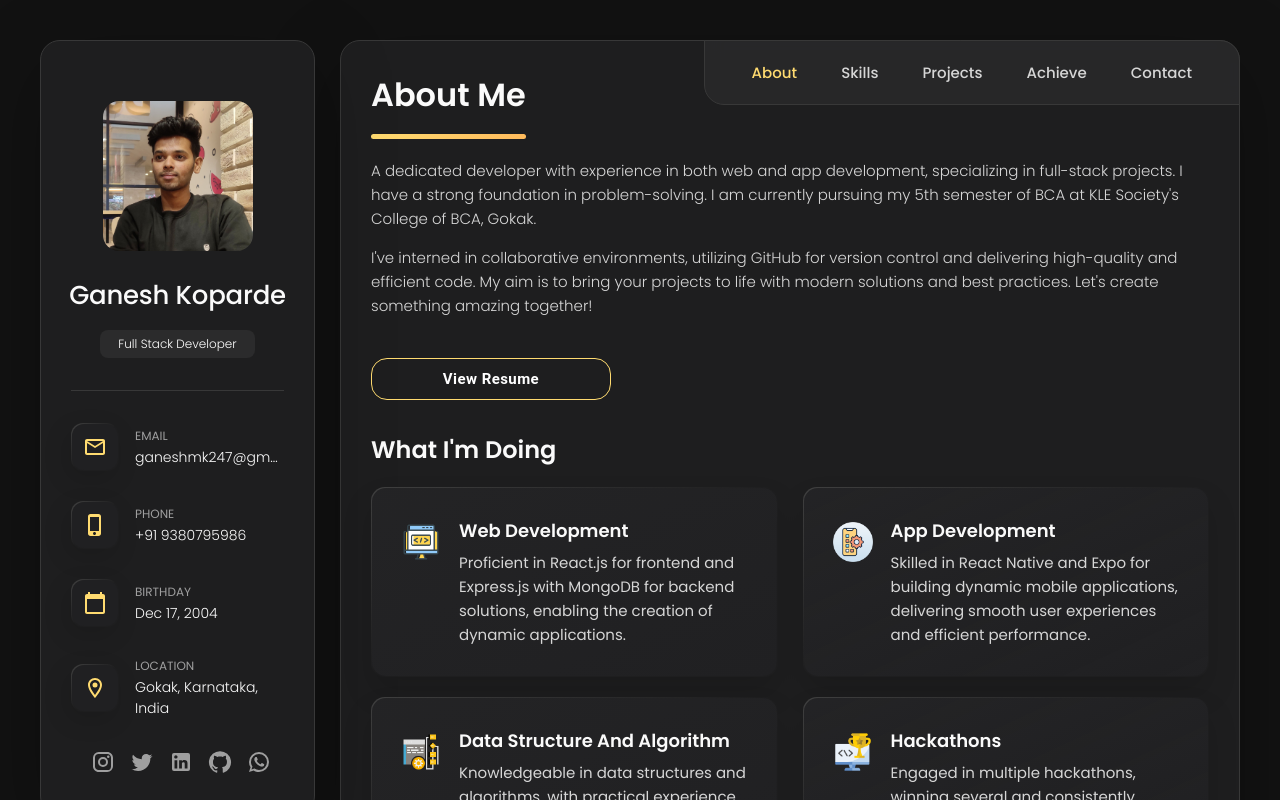
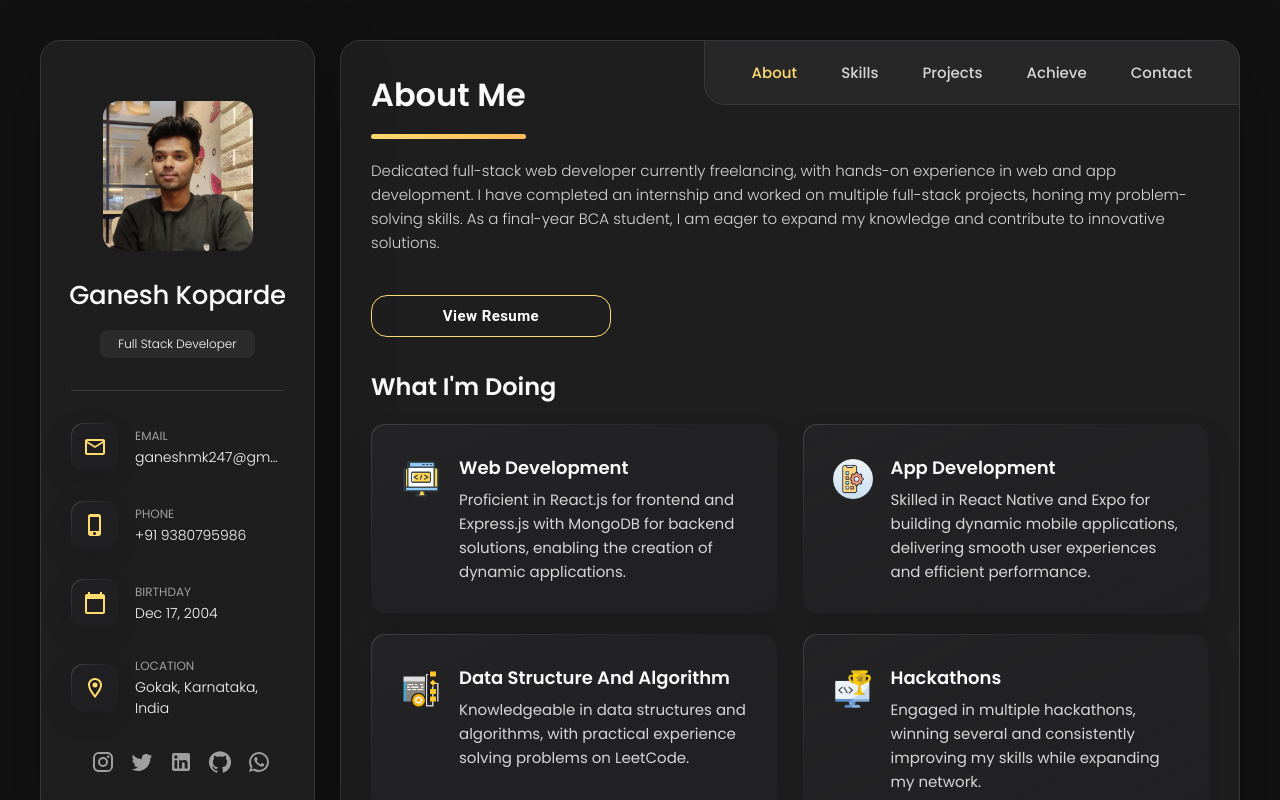
Before and after one commit to Ganesh-Mk/Portfolio, a React (Vite) app: page / in a window 1280 px wide. Shown: the top 800 px of the page. Built offline with nearby package versions, Linux system fonts and the light colour scheme.

Commit message:
Added skill, removed project

```diff
--- a/src/Images.jsx
+++ b/src/Images.jsx
@@ -213,7 +213,10 @@ import hubliCodingCertificate from "./assets/achievements/hubliCodingCertificate
 import clashofcodesCertificate from "./assets/achievements/clashofcodesCertificate.jpg";
 import hackoverflowCertificate from "./assets/achievements/hackoverflowCertificate.jpg";
 
+import typescript from "./assets/skillIcons/typescript.png";
+
 export const images = {
+  typescript,
   hubliCodingCertificate,
   clashofcodesCertificate,
   hackoverflowCertificate,
--- a/src/data/achievementsData.jsx
+++ b/src/data/achievementsData.jsx
@@ -18,18 +18,10 @@ export const achievementData = [
       images.hubli24Hour2,
       images.hubli24Hour3,
       images.hubli24Hour4,
-      images.hubli24Hour5,
       images.hubli24Hour6,
       images.hackoverflowCertificate,
     ],
   },
-  {
-    title: "Won National Level Coding Event in Hubli",
-    date: "29 Nov, 2024",
-    desc: `Won the National Level Coding Compeition with a ₹5000 Cash Prize hosted by KLE Institute of Technology, HUBLI.`,
-    images: [images.hubli24Hour5, images.hubliCodingCertificate],
-  },
-
   {
     title: "Victory at National Level Web Dev Competition",
     date: "14 to 16 Dec, 2023",
@@ -41,6 +33,14 @@ export const achievementData = [
       images.savishkarCerti,
     ],
   },
+  {
+    title: "Won National Level Coding Event in Hubli",
+    date: "29 Nov, 2024",
+    desc: `Won the National Level Coding Compeition with a ₹5000 Cash Prize hosted by KLE Institute of Technology, HUBLI.`,
+    images: [images.hubli24Hour5, images.hubliCodingCertificate],
+  },
+
+
   {
     title: "Victory in the web design competition",
     date: "July 27, 2024",
--- a/src/data/projectsData.jsx
+++ b/src/data/projectsData.jsx
@@ -132,30 +132,30 @@ This Coding Problem-Solving Platform is a full-stack website where users can pra
     alt: "Project image",
     desc: `Fully responsive SpaceX website using HTML, CSS, JS, GSAP, and Locomotive. ✨ Check out the creative animations and seamless responsiveness, even optimized for smartwatches! 🌐`,
   },
-  {
-    title: "Nitai Innovations - Startup Company Official Website",
-    category: "Web Development",
-    download: null,
-    images: [
-      images.nitai1,
-      images.nitai2,
-      images.nitai3,
-      images.nitai4,
-      images.nitai5,
-      images.nitai6,
-    ],
-    live: "https://nitaiinnovations.netlify.app/",
-    repo: "https://github.com/Ganesh-Mk/nitaiinnovations",
-    video: `https://drive.google.com/file/d/1fWX45_a2-3GyAdcR5byJcI-pHduSTgG-/view?usp=sharing`,
-    alt: "Project image",
-    desc: `Built the official website for an internship startup using the MERN stack. The site features company information, reusable components, user authentication, blog CRUD functionality, and account management, with a responsive design and light/dark theme support. It will be soon hosted live at www.nitaiinnovations.com."
+  // {
+  //   title: "Nitai Innovations - Startup Company Official Website",
+  //   category: "Web Development",
+  //   download: null,
+  //   images: [
+  //     images.nitai1,
+  //     images.nitai2,
+  //     images.nitai3,
+  //     images.nitai4,
+  //     images.nitai5,
+  //     images.nitai6,
+  //   ],
+  //   live: "https://nitaiinnovations.netlify.app/",
+  //   repo: "https://github.com/Ganesh-Mk/nitaiinnovations",
+  //   video: `https://drive.google.com/file/d/1fWX45_a2-3GyAdcR5byJcI-pHduSTgG-/view?usp=sharing`,
+  //   alt: "Project image",
+  //   desc: `Built the official website for an internship startup using the MERN stack. The site features company information, reusable components, user authentication, blog CRUD functionality, and account management, with a responsive design and light/dark theme support. It will be soon hosted live at www.nitaiinnovations.com."
 
-    💻 Tech Stack:
-    -> Frontend: React, Redux, Material-UI
-    -> Backend: Node.js, Express.js
-    -> Database: MongoDB
-    `,
-  },
+  //   💻 Tech Stack:
+  //   -> Frontend: React, Redux, Material-UI
+  //   -> Backend: Node.js, Express.js
+  //   -> Database: MongoDB
+  //   `,
+  // },
 
   {
     title: "Simon's Cat",
--- a/src/data/skills.jsx
+++ b/src/data/skills.jsx
@@ -79,6 +79,7 @@ export const programmingLangSkillsData = [
     image: `${images.js}`,
     alt: "Javascript",
   },
+
   {
     name: "Python",
     image: `${images.python}`,
@@ -88,6 +89,11 @@ export const programmingLangSkillsData = [
     name: "Java",
     image: `${images.java}`,
     alt: "Java",
+  },
+  {
+    name: "TypeScript",
+    image: `${images.typescript}`,
+    alt: "TypeScript",
   },
   {
     name: "C",
--- a/src/pages/About.jsx
+++ b/src/pages/About.jsx
@@ -18,17 +18,7 @@ function About() {
 
       <section className="about-text">
         <p>
-          A dedicated developer with experience in both web and app development,
-          specializing in full-stack projects. I have a strong foundation in
-          problem-solving. I am currently pursuing my 5th semester of BCA at KLE
-          Society's College of BCA, Gokak.
-        </p>
-
-        <p>
-          I've interned in collaborative environments, utilizing GitHub for
-          version control and delivering high-quality and efficient code. My aim
-          is to bring your projects to life with modern solutions and best
-          practices. Let's create something amazing together!
+          Dedicated full-stack web developer currently freelancing, with hands-on experience in web and app development. I have completed an internship and worked on multiple full-stack projects, honing my problem-solving skills. As a final-year BCA student, I am eager to expand my knowledge and contribute to innovative solutions.
         </p>
       </section>
 
```
Also changed, not shown: 1 other file (tests, documents, lock files or other folders).
